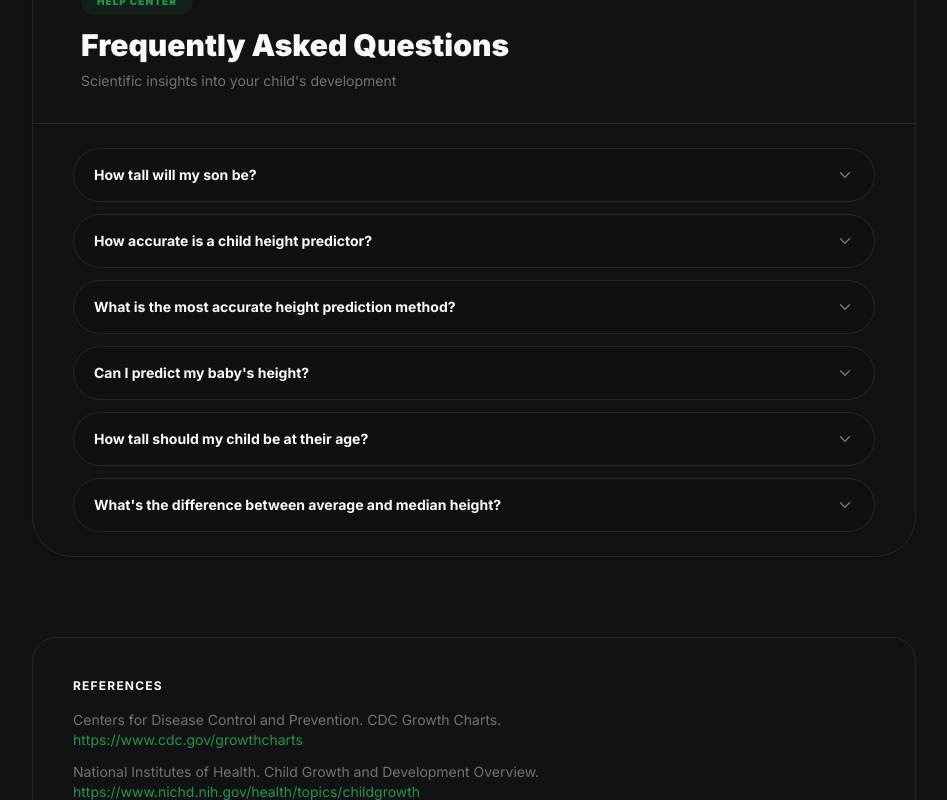
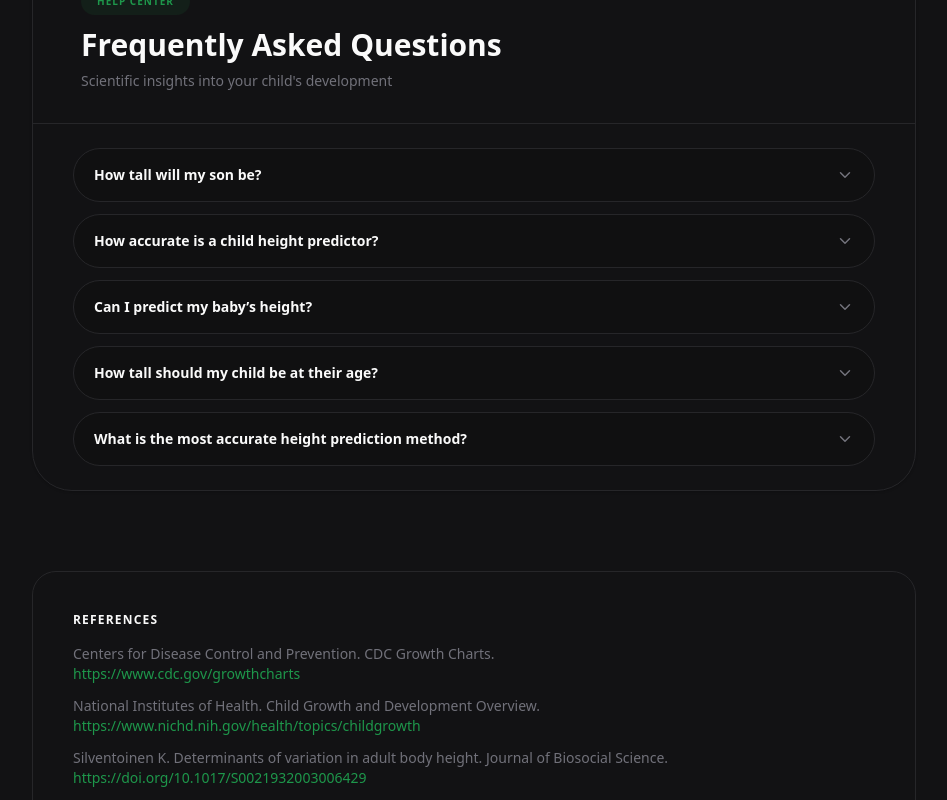
Before and after one commit to heighttool19-cmyk/heightcomparison, a Next.js app: page /child-height-calculator in a window 1280 px wide. Shown: the part 9900-10700 px from the top of the page, without its empty margins (332-1279 px from the left). Built offline with nearby package versions, Linux system fonts and the light colour scheme.

Commit message:
Updated the Faq Sections

```diff
--- a/src/app/child-height-calculator/page.tsx
+++ b/src/app/child-height-calculator/page.tsx
@@ -243,12 +243,26 @@ export default function HeightCalculatorPage() {
     };
 
     const QA = [
-        { q: "How tall will my son be?", a: "The most accurate way to estimate your son's adult height without a clinical assessment is the Khamis-Roche method, which factors in his current age, height, weight, and both parents' heights. Try our height predictor calculator above for an instant result." },
-        { q: "How accurate is a child height predictor?", a: "The Khamis-Roche method has a margin of error of roughly ±2.1 inches (5.3 cm) for boys and ±1.7 inches (4.3 cm) for girls. Bone age methods are more accurate but require clinical testing. No calculator gives a guaranteed number." },
-        { q: "What is the most accurate height prediction method?", a: "Bone age assessment (Greulich-Pyle or Tanner-Whitehouse) is the most accurate. Among calculator-based methods, Khamis-Roche leads for children over 4. For babies and toddlers, mid-parental height is your only practical option." },
-        { q: "Can I predict my baby's height?", a: "Yes, the mid-parental height formula works from birth. Enter both parents' heights into our baby height calculator to get an estimated adult height range." },
-        { q: "How tall should my child be at their age?", a: "The growth charts above show average and median height by age for both boys and girls. Most healthy children fall between the 3rd and 97th percentile. Where they sit matters less than whether they're consistently tracking the same curve over time." },
-        { q: "What's the difference between average and median height?", a: "In a healthy population, they're nearly identical. The average is the mathematical mean; the median is the midpoint where half the population is taller and half is shorter. For height data, both figures land at the 50th percentile." }
+        {
+            q: "How tall will my son be?",
+            a: "The most reliable estimate comes from a Khamis-Roche height predictor calculator, which analyzes age, height, weight, and parents’ heights."
+        },
+        {
+            q: "How accurate is a child height predictor?",
+            a: "Most calculators predict adult height within 2–4 inches (5–10 cm)."
+        },
+        {
+            q: "Can I predict my baby’s height?",
+            a: "Yes. The mid-parental height method can estimate adult height using the parents’ heights."
+        },
+        {
+            q: "How tall should my child be at their age?",
+            a: "Growth charts show typical height ranges for children. Most healthy children fall between the 3rd and 97th percentile."
+        },
+        {
+            q: "What is the most accurate height prediction method?",
+            a: "Bone age testing provides the most precise estimate in clinical settings, but Khamis-Roche calculators are the most practical option for parents."
+        }
     ];
 
     const [openIndex, setOpenIndex] = useState<number | null>(null);
@@ -280,7 +294,7 @@ export default function HeightCalculatorPage() {
     };
 
     return (
-        <div className="min-h-screen bg-bg text-foreground font-sans transition-colors duration-500 overflow-x-hidden">
+        <div className="min-h-screen bg-bg text-foreground font-saans transition-colors duration-500 overflow-x-hidden">
             {/* --- Navbar --- */}
             <header className="h-[70px] shrink-0 border-b border-border/50 bg-bg   flex items-center justify-between px-6 sm:px-12 z-50   top-0">
                 <div className="flex items-center gap-3 cursor-pointer">
```
